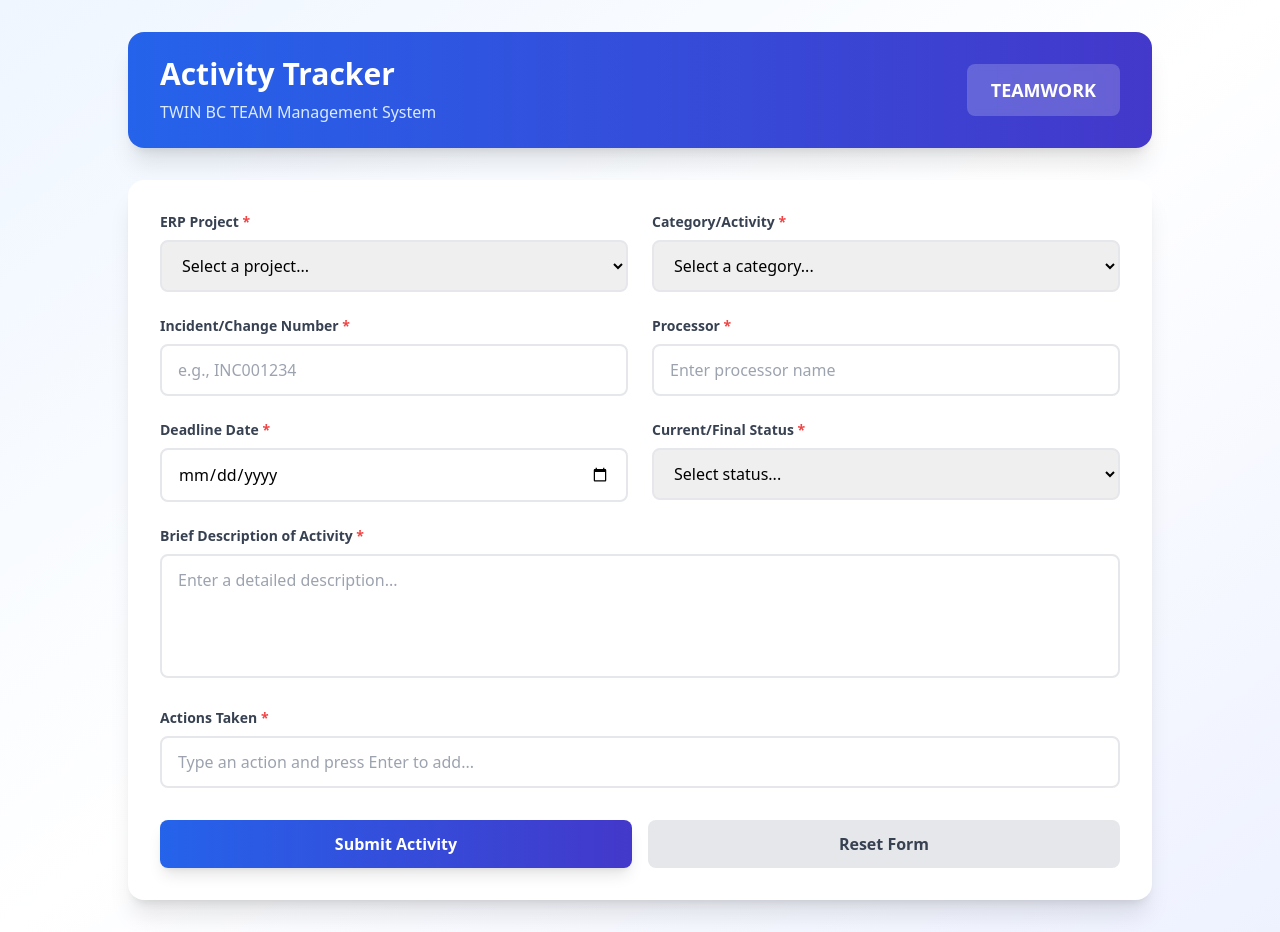
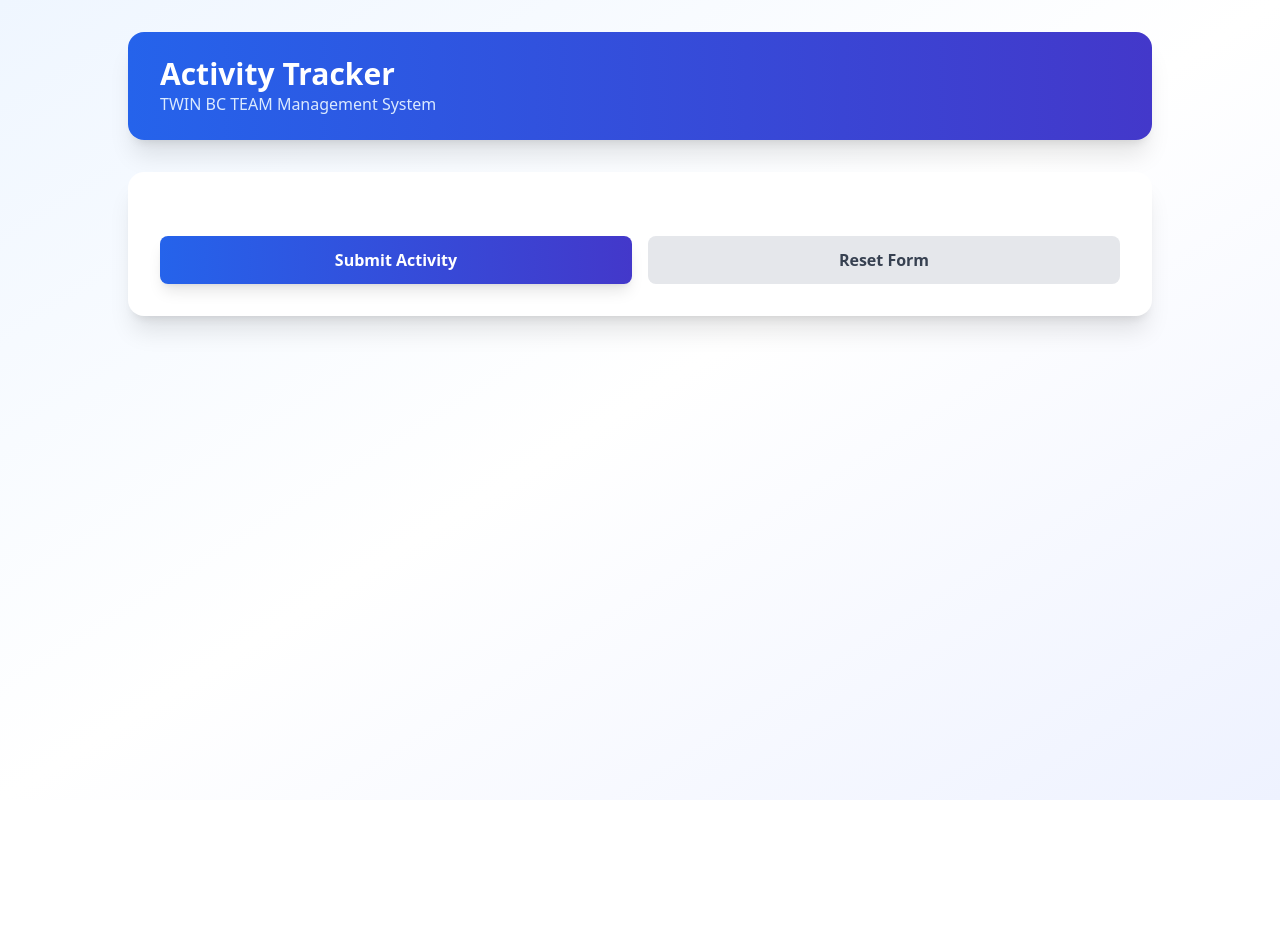
Before and after one commit to ibmbiosbit/Incident_Report_BC_Team, a React (Vite) app in the folder activity-tracker/: page / in a window 1280 px wide. After the commit the page ends 800 px from the top, so only its background shows below. Built offline with nearby package versions, Linux system fonts and the light colour scheme.

Commit message:
Update Activity Tracker form to trigger Jenkins job

```diff
--- a/activity-tracker/src/components/ActivityTrackerForm.jsx
+++ b/activity-tracker/src/components/ActivityTrackerForm.jsx
@@ -15,6 +15,7 @@ export default function ActivityTrackerForm() {
 
   const [actionInput, setActionInput] = useState('');
   const [errors, setErrors] = useState({});
+  const [isSubmitting, setIsSubmitting] = useState(false);
 
   const erpProjects = ['SIDEMONT', 'ERP2', 'ERP3', 'ERP4', 'ERP6', 'CVSS'];
   const categories = ['INCIDENT', 'CHANGE', 'IFOR', 'INFORMATION', 'REPORTS'];
@@ -23,8 +24,12 @@ export default function ActivityTrackerForm() {
   const handleInputChange = (e) => {
     const { name, value } = e.target;
 
-    // Prevent commas in text inputs
-    if ((name === 'incidentNumber' || name === 'description' || name === 'processor') && value.includes(',')) {
+    if (
+      (name === 'incidentNumber' ||
+        name === 'description' ||
+        name === 'processor') &&
+      value.includes(',')
+    ) {
       setErrors({ ...errors, [name]: 'Commas are not allowed. Use new lines instead.' });
       return;
     }
@@ -36,14 +41,20 @@ export default function ActivityTrackerForm() {
   const handleActionKeyPress = (e) => {
     if (e.key === 'Enter' && actionInput.trim()) {
       e.preventDefault();
+
       if (actionInput.includes(',')) {
-        setErrors({ ...errors, actionsTaken: 'Commas are not allowed. Press Enter to add each action.' });
+        setErrors({
+          ...errors,
+          actionsTaken: 'Commas are not allowed. Press Enter to add each action.'
+        });
         return;
       }
+
       setFormData({
         ...formData,
         actionsTaken: [...formData.actionsTaken, actionInput.trim()]
       });
+
       setActionInput('');
       setErrors({ ...errors, actionsTaken: '' });
     }
@@ -56,9 +67,45 @@ export default function ActivityTrackerForm() {
     });
   };
 
-  const handleSubmit = () => {
-    console.log('Form submitted:', formData);
-    alert('Form submitted successfully!');
+  // 🔴 UPDATED: SEND DATA TO JENKINS
+  const handleSubmit = async () => {
+    setIsSubmitting(true);
+
+    try {
+      const response = await fetch(
+        'http://<JENKINS_HOST>:8080/job/Incident_Collect/buildWithParameters',
+        {
+          method: 'POST',
+          headers: {
+            'Content-Type': 'application/x-www-form-urlencoded'
+          },
+          body: new URLSearchParams({
+            token: 'incident-trigger',
+
+            INCIDENT_NUMBER: formData.incidentNumber,
+            DESCRIPTION: formData.description,
+            PROCESSOR: formData.processor,
+            ERP_PROJECT: formData.erpProject,
+            CATEGORY: formData.category,
+            STATUS: formData.status,
+            DEADLINE: formData.deadline,
+            ACTIONS: formData.actionsTaken.join(' | ')
+          })
+        }
+      );
+
+      if (!response.ok) {
+        throw new Error('Failed to trigger Jenkins job');
+      }
+
+      alert('Incident successfully submitted to Jenkins');
+      handleReset();
+    } catch (error) {
+      console.error(error);
+      alert('Error submitting incident to Jenkins');
+    } finally {
+      setIsSubmitting(false);
+    }
   };
 
   const handleReset = () => {
@@ -79,261 +126,29 @@ export default function ActivityTrackerForm() {
   return (
     <div className="min-h-screen bg-gradient-to-br from-blue-50 via-white to-indigo-50 py-8 px-4">
       <div className="max-w-5xl mx-auto">
-        {/* Header */}
         <div className="bg-white rounded-2xl shadow-xl overflow-hidden mb-8">
           <div className="bg-gradient-to-r from-blue-600 to-indigo-700 px-8 py-6">
-            <div className="flex items-center justify-between">
-              <div>
-                <h1 className="text-3xl font-bold text-white mb-2">Activity Tracker</h1>
-                <p className="text-blue-100">TWIN BC TEAM Management System</p>
-              </div>
-              <div className="hidden md:block">
-                <div className="bg-white/20 backdrop-blur-sm rounded-lg px-6 py-3">
-                  <div className="text-white font-semibold text-lg">TEAMWORK</div>
-                </div>
-              </div>
-            </div>
+            <h1 className="text-3xl font-bold text-white">Activity Tracker</h1>
+            <p className="text-blue-100">TWIN BC TEAM Management System</p>
           </div>
         </div>
 
-        {/* Form */}
         <div className="bg-white rounded-2xl shadow-xl p-8">
-          <div className="grid grid-cols-1 md:grid-cols-2 gap-6">
-            {/* ERP Project */}
-            <div>
-              <label className="block text-sm font-semibold text-gray-700 mb-2">
-                ERP Project <span className="text-red-500">*</span>
-              </label>
-              <select
-                name="erpProject"
-                value={formData.erpProject}
-                onChange={handleInputChange}
-                className="w-full px-4 py-3 border-2 border-gray-200 rounded-lg focus:border-blue-500 focus:outline-none transition-colors"
-                required
-              >
-                <option value="">Select a project...</option>
-                {erpProjects.map(project => (
-                  <option key={project} value={project}>{project}</option>
-                ))}
-              </select>
-            </div>
+          {/* FORM CONTENT UNCHANGED */}
 
-            {/* Category */}
-            <div>
-              <label className="block text-sm font-semibold text-gray-700 mb-2">
-                Category/Activity <span className="text-red-500">*</span>
-              </label>
-              <select
-                name="category"
-                value={formData.category}
-                onChange={handleInputChange}
-                className="w-full px-4 py-3 border-2 border-gray-200 rounded-lg focus:border-blue-500 focus:outline-none transition-colors"
-                required
-              >
-                <option value="">Select a category...</option>
-                {categories.map(cat => (
-                  <option key={cat} value={cat}>{cat}</option>
-                ))}
-              </select>
-            </div>
-
-            {/* Incident Number */}
-            <div>
-              <label className="block text-sm font-semibold text-gray-700 mb-2">
-                Incident/Change Number <span className="text-red-500">*</span>
-              </label>
-              <div className="relative">
-                <input
-                  type="text"
-                  name="incidentNumber"
-                  value={formData.incidentNumber}
-                  onChange={handleInputChange}
-                  placeholder="e.g., INC001234"
-                  className="w-full px-4 py-3 pr-10 border-2 border-gray-200 rounded-lg focus:border-blue-500 focus:outline-none transition-colors"
-                  required
-                />
-                {formData.incidentNumber && (
-                  <button
-                    onClick={() => setFormData({ ...formData, incidentNumber: '' })}
-                    className="absolute right-3 top-1/2 -translate-y-1/2 text-gray-400 hover:text-gray-600 transition-colors"
-                  >
-                    <X size={18} />
-                  </button>
-                )}
-              </div>
-              {errors.incidentNumber && (
-                <div className="flex items-center gap-2 mt-2 text-red-600 text-sm">
-                  <AlertCircle size={16} />
-                  <span>{errors.incidentNumber}</span>
-                </div>
-              )}
-            </div>
-
-            {/* Processor */}
-            <div>
-              <label className="block text-sm font-semibold text-gray-700 mb-2">
-                Processor <span className="text-red-500">*</span>
-              </label>
-              <div className="relative">
-                <input
-                  type="text"
-                  name="processor"
-                  value={formData.processor}
-                  onChange={handleInputChange}
-                  placeholder="Enter processor name"
-                  className="w-full px-4 py-3 pr-10 border-2 border-gray-200 rounded-lg focus:border-blue-500 focus:outline-none transition-colors"
-                  required
-                />
-                {formData.processor && (
-                  <button
-                    onClick={() => setFormData({ ...formData, processor: '' })}
-                    className="absolute right-3 top-1/2 -translate-y-1/2 text-gray-400 hover:text-gray-600 transition-colors"
-                  >
-                    <X size={18} />
-                  </button>
-                )}
-              </div>
-              {errors.processor && (
-                <div className="flex items-center gap-2 mt-2 text-red-600 text-sm">
-                  <AlertCircle size={16} />
-                  <span>{errors.processor}</span>
-                </div>
-              )}
-            </div>
-
-            {/* Deadline */}
-            <div>
-              <label className="block text-sm font-semibold text-gray-700 mb-2">
-                Deadline Date <span className="text-red-500">*</span>
-              </label>
-              <input
-                type="date"
-                name="deadline"
-                value={formData.deadline}
-                onChange={handleInputChange}
-                className="w-full px-4 py-3 border-2 border-gray-200 rounded-lg focus:border-blue-500 focus:outline-none transition-colors"
-                required
-              />
-            </div>
-
-            {/* Status */}
-            <div>
-              <label className="block text-sm font-semibold text-gray-700 mb-2">
-                Current/Final Status <span className="text-red-500">*</span>
-              </label>
-              <select
-                name="status"
-                value={formData.status}
-                onChange={handleInputChange}
-                className="w-full px-4 py-3 border-2 border-gray-200 rounded-lg focus:border-blue-500 focus:outline-none transition-colors"
-                required
-              >
-                <option value="">Select status...</option>
-                {statuses.map(status => (
-                  <option key={status} value={status}>{status}</option>
-                ))}
-              </select>
-            </div>
-          </div>
-
-          {/* Description */}
-          <div className="mt-6">
-            <label className="block text-sm font-semibold text-gray-700 mb-2">
-              Brief Description of Activity <span className="text-red-500">*</span>
-            </label>
-            <div className="relative">
-              <textarea
-                name="description"
-                value={formData.description}
-                onChange={handleInputChange}
-                placeholder="Enter a detailed description..."
-                rows="4"
-                className="w-full px-4 py-3 pr-10 border-2 border-gray-200 rounded-lg focus:border-blue-500 focus:outline-none transition-colors resize-none"
-                required
-              />
-              {formData.description && (
-                <button
-                  onClick={() => setFormData({ ...formData, description: '' })}
-                  className="absolute right-3 top-3 text-gray-400 hover:text-gray-600 transition-colors"
-                >
-                  <X size={18} />
-                </button>
-              )}
-            </div>
-            {errors.description && (
-              <div className="flex items-center gap-2 mt-2 text-red-600 text-sm">
-                <AlertCircle size={16} />
-                <span>{errors.description}</span>
-              </div>
-            )}
-          </div>
-
-          {/* Actions Taken */}
-          <div className="mt-6">
-            <label className="block text-sm font-semibold text-gray-700 mb-2">
-              Actions Taken <span className="text-red-500">*</span>
-            </label>
-            <div className="relative">
-              <input
-                type="text"
-                value={actionInput}
-                onChange={(e) => {
-                  if (e.target.value.includes(',')) {
-                    setErrors({ ...errors, actionsTaken: 'Commas are not allowed. Press Enter to add each action.' });
-                  } else {
-                    setErrors({ ...errors, actionsTaken: '' });
-                    setActionInput(e.target.value);
-                  }
-                }}
-                onKeyPress={handleActionKeyPress}
-                placeholder="Type an action and press Enter to add..."
-                className="w-full px-4 py-3 pr-10 border-2 border-gray-200 rounded-lg focus:border-blue-500 focus:outline-none transition-colors"
-              />
-              {actionInput && (
-                <button
-                  onClick={() => {
-                    setActionInput('');
-                    setErrors({ ...errors, actionsTaken: '' });
-                  }}
-                  className="absolute right-3 top-1/2 -translate-y-1/2 text-gray-400 hover:text-gray-600 transition-colors"
-                >
-                  <X size={18} />
-                </button>
-              )}
-            </div>
-            {errors.actionsTaken && (
-              <div className="flex items-center gap-2 mt-2 text-red-600 text-sm">
-                <AlertCircle size={16} />
-                <span>{errors.actionsTaken}</span>
-              </div>
-            )}
-
-            {formData.actionsTaken.length > 0 && (
-              <div className="mt-3 space-y-2">
-                {formData.actionsTaken.map((action, index) => (
-                  <div key={index} className="flex items-center gap-3 bg-blue-50 px-4 py-2 rounded-lg">
-                    <span className="flex-1 text-gray-700">{index + 1}. {action}</span>
-                    <button
-                      type="button"
-                      onClick={() => removeAction(index)}
-                      className="text-red-500 hover:text-red-700 font-semibold"
-                    >
-                      ×
-                    </button>
-                  </div>
-                ))}
-              </div>
-            )}
-          </div>
-
-          {/* Buttons */}
           <div className="mt-8 flex gap-4">
             <button
               onClick={handleSubmit}
-              className="flex-1 bg-gradient-to-r from-blue-600 to-indigo-700 text-white font-semibold py-3 px-6 rounded-lg hover:from-blue-700 hover:to-indigo-800 transition-all shadow-lg hover:shadow-xl"
+              disabled={isSubmitting}
+              className={`flex-1 text-white font-semibold py-3 px-6 rounded-lg transition-all shadow-lg
+                ${isSubmitting
+                  ? 'bg-gray-400 cursor-not-allowed'
+                  : 'bg-gradient-to-r from-blue-600 to-indigo-700 hover:from-blue-700 hover:to-indigo-800'}
+              `}
             >
-              Submit Activity
+              {isSubmitting ? 'Submitting...' : 'Submit Activity'}
             </button>
+
             <button
               onClick={handleReset}
               className="flex-1 bg-gray-200 text-gray-700 font-semibold py-3 px-6 rounded-lg hover:bg-gray-300 transition-all"
```
